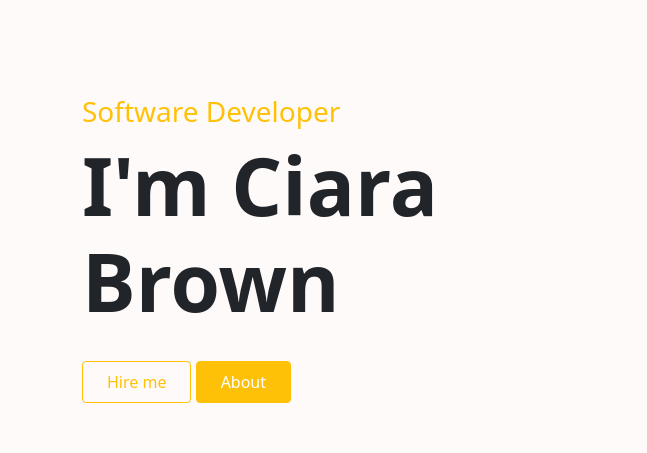
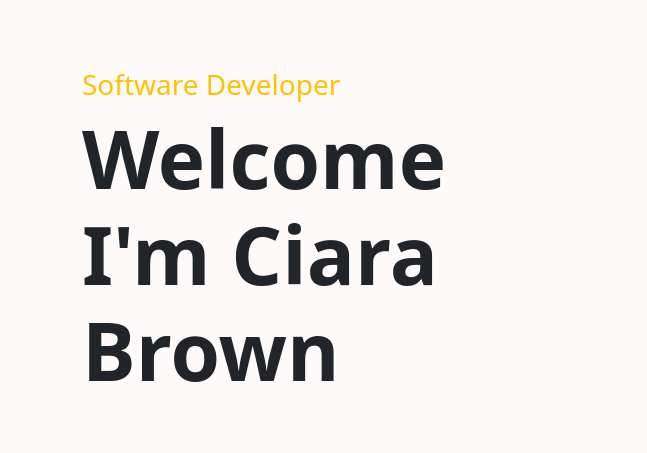
Before and after one commit to cnbrown2021/TechPortfolio, a plain HTML site: page index.html in a window 1280 px wide. Shown: the part 110-563 px from the top of the page, 0-647 px from the left. Drawn offline with nearby package versions, Linux system fonts and the light colour scheme.

Commit message:
no buttons

```diff
--- a/index.html
+++ b/index.html
@@ -46,10 +46,10 @@
               <div class="row">
                   <div class="col-md-6 d-flex flex-column justify-content-center">
                       <h3 class="text-warning">Software Developer</h3>
-                      <h1 class="display-1 fw-bold">I'm Ciara <br> Brown</h1>
+                      <h1 class="display-1 fw-bold">Welcome  <br> I'm Ciara Brown</h1>
                       <div class="buttons mt-4">
-                          <button class="btn btn-outline-warning px-4 py-2">Hire me</button>
-                          <button class="btn btn-warning text-white px-4 py-2">About</button>
+                         <!-- <button class="btn btn-outline-warning px-4 py-2">Hire me</button>
+                          <button class="btn btn-warning text-white px-4 py-2">About</button> -->
                       </div>
                   </div>
                   <div class="col-md-6">
```
